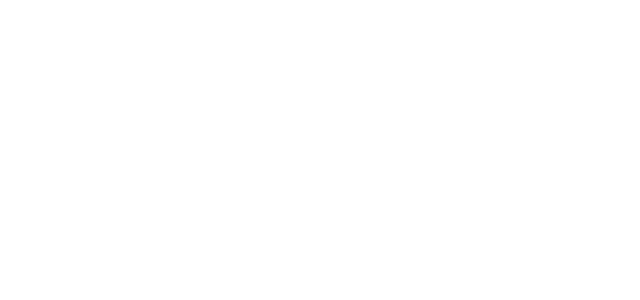
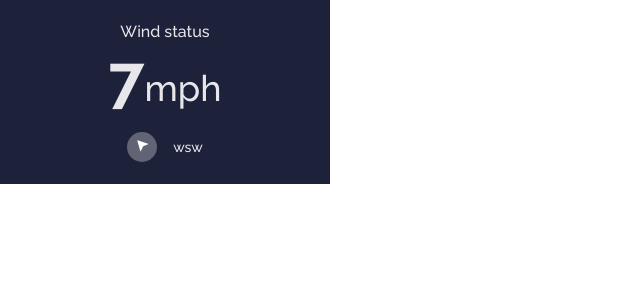
Before and after one commit to lucas-canellas/weather-2, a Next.js app: page / in a window 1280 px wide. Shown: the top 300 px of the page, without its empty margins (0-640 px from the left). Built offline with nearby package versions, Linux system fonts and the light colour scheme; a web font is replaced by a local one.

Commit message:
Wind status component

```diff
--- a/package.json
+++ b/package.json
@@ -12,6 +12,7 @@
     "next": "12.0.4",
     "react": "17.0.2",
     "react-dom": "17.0.2",
+    "react-icons": "^4.3.1",
     "styled-components": "^5.3.3"
   },
   "devDependencies": {
--- /dev/null
+++ b/src/components/WindStatus/index.tsx
@@ -0,0 +1,24 @@
+import * as S from './styles'
+import { RiNavigationFill} from 'react-icons/ri'
+
+export type WindStatusProps = {
+  speed: string
+  direction_compass: string
+}
+
+export function WindStatus({direction_compass,speed}: WindStatusProps) {
+  return (
+    <>
+      <S.Container>
+        <S.Heading>Wind status</S.Heading>
+        <S.Speed>{speed}<span>mph</span></S.Speed>
+        <S.SpeedDirectionContainer>
+          <S.SpeedDirectionIcon>
+            <RiNavigationFill fill="#FFF"/>
+          </S.SpeedDirectionIcon>
+          <S.SpeedDirectionText>{direction_compass}</S.SpeedDirectionText>
+        </S.SpeedDirectionContainer>
+      </S.Container>
+    </>
+  )
+}
--- /dev/null
+++ b/src/components/WindStatus/styles.ts
@@ -0,0 +1,56 @@
+import styled from 'styled-components'
+
+export const Container = styled.div`
+  background-color: #1E213A;
+  max-width: 330px;
+  max-height: 200px;
+  display: flex;
+  flex-direction: column;
+  align-items: center;
+  padding: 22px 0;
+
+
+`
+export const Heading = styled.h1`
+  font-style: normal;
+  font-weight: 500;
+  font-size: 16px;
+  line-height: 19px;
+  color: #E7E7EB;
+`
+
+export const Speed = styled.p`
+  font-weight: 700;
+  font-size: 64px;
+  line-height:75px ;
+  color: #E7E7EB;
+  margin-bottom: 1rem;
+
+  span {
+    font-weight: 500;
+    font-size: 36px;
+    line-height:42px;
+    color: #E7E7EB;
+  }
+`
+export const SpeedDirectionContainer = styled.div`
+  display: flex;
+  align-items: center;
+  gap: 1rem;
+`
+
+export const SpeedDirectionIcon = styled.button`
+  background: rgba(255, 255, 255, 0.3);
+  width: 30px;
+  height: 30px;
+  border-radius: 50%;
+  border: none;
+`
+
+export const SpeedDirectionText = styled.p`
+  color: #E7E7EB;
+  font-style: normal;
+  font-weight: 500;
+  font-size: 14px;
+  line-height: 16px;
+`
--- a/src/pages/_app.tsx
+++ b/src/pages/_app.tsx
@@ -9,7 +9,7 @@
       <Head>
         <title>React Avançado - Boilerplate</title>
         <link rel="shortcut icon" href="/img/icon-512.png" />
-        <link rel="apple-touch-icon" href="/img/icon-512.png" />cccx
+        <link rel="apple-touch-icon" href="/img/icon-512.png" />
         <meta
           name="description"
           content="A simple project starter to work with TypeScript, React, NextJS and Styled Components"
--- a/src/pages/_document.tsx
+++ b/src/pages/_document.tsx
@@ -1,4 +1,5 @@
-import Document, { DocumentContext } from 'next/document'
+import Document, { DocumentContext, Head, Html, Main, NextScript } from 'next/document'
+import React from 'react'
 
 class MyDocument extends Document {
   static async getInitialProps(ctx: DocumentContext) {
@@ -6,6 +7,20 @@
 
     return initialProps
   }
+
+  render() {
+    return (
+      <Html>
+        <Head>
+          < link href="https://fonts.googleapis.com/css2?family=Poppins:wght@300;400;600&family=Raleway:ital,wght@0,100;0,200;0,300;0,400;0,500;0,600;0,700;0,800;0,900;1,100;1,200;1,300;1,400;1,500;1,600;1,700;1,800;1,900&display=swap" rel="stylesheet" />
+        </Head>
+        <body>
+          <Main />
+          <NextScript />
+        </body>
+      </Html>
+    )
+  }
 }
 
 export default MyDocument
--- a/src/pages/index.tsx
+++ b/src/pages/index.tsx
@@ -1,5 +1,6 @@
 import {CardWeather} from '../components/CardWeather'
 import { Degree } from '../components/Degree'
+import { WindStatus } from '../components/WindStatus'
 const Home = () => {
   return (
     <>
@@ -10,6 +11,7 @@
       <Degree background="#585676" color="#E7E7EB">
         ºF
       </Degree> */}
+      <WindStatus speed="7" direction_compass="wsw"/>
     </>
   )
 }
```
Also changed, not shown: 1 other file (tests, documents, lock files or other folders).
